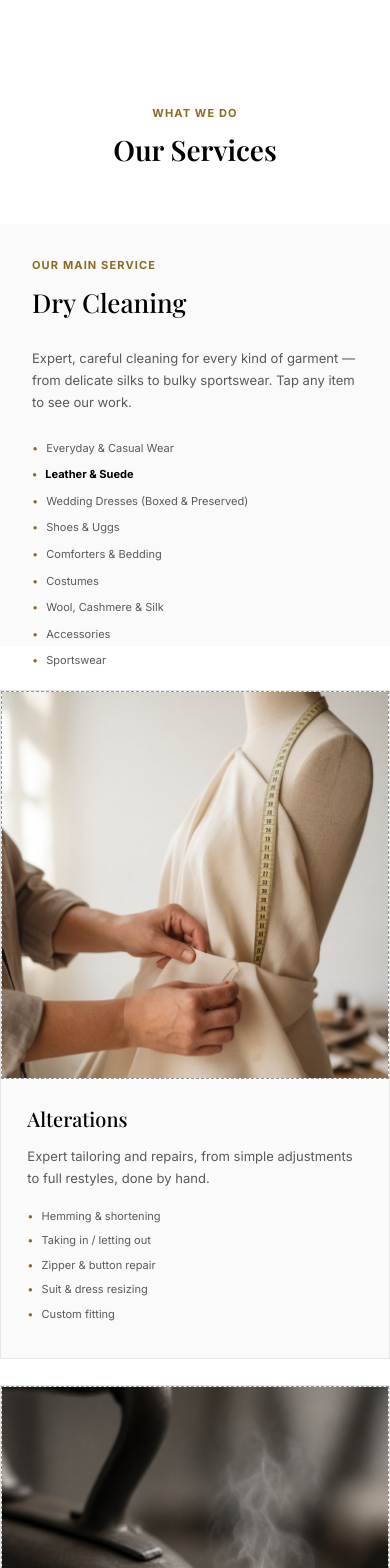
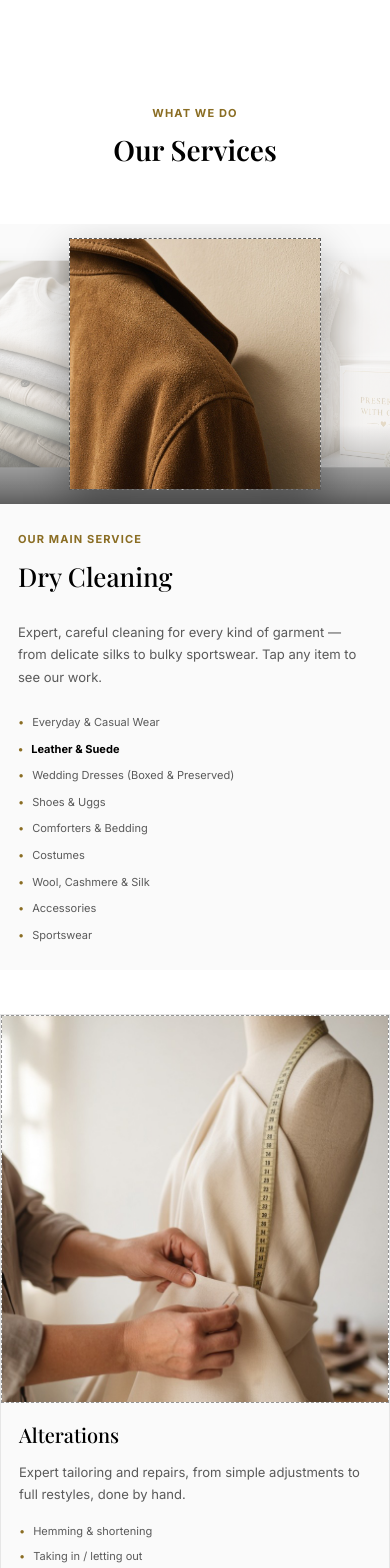
Before and after one commit to notEmmi/kandb, a React (Vite) app: page / in a window 390 px wide. Shown: the part 960-2528 px from the top of the page. Built offline with nearby package versions, Linux system fonts and the light colour scheme; a web font is replaced by a local one.

Commit message:
Enhance responsive styles for ServicesSection, adjusting layout and dimensions for smaller screens

```diff
--- a/src/components/ServicesSection.css
+++ b/src/components/ServicesSection.css
@@ -216,3 +216,47 @@
   color: color-mix(in srgb, var(--primary) 40%, var(--muted) 60%);
   margin: 0;
 }
+
+/* ----- Responsive ----- */
+
+@media (max-width: 780px) {
+  .drycleaning {
+    grid-template-columns: 1fr;
+    height: auto;
+  }
+
+  .drycleaning-media {
+    height: clamp(280px, 70vw, 420px);
+  }
+
+  .drycleaning-overlay {
+    padding: 28px var(--space-4) var(--space-3);
+  }
+
+  .flagship-body {
+    padding: var(--space-6) var(--space-4);
+  }
+
+  .garments {
+    grid-template-columns: 1fr;
+  }
+
+  .service-card {
+    width: 100%;
+    max-width: 460px;
+  }
+}
+
+@media (max-width: 480px) {
+  .drycleaning-slide {
+    height: 90%;
+  }
+
+  .drycleaning-caption {
+    font-size: var(--font-size-base);
+  }
+
+  .service-card-body {
+    padding: var(--space-4) var(--space-4) var(--space-6);
+  }
+}
```
